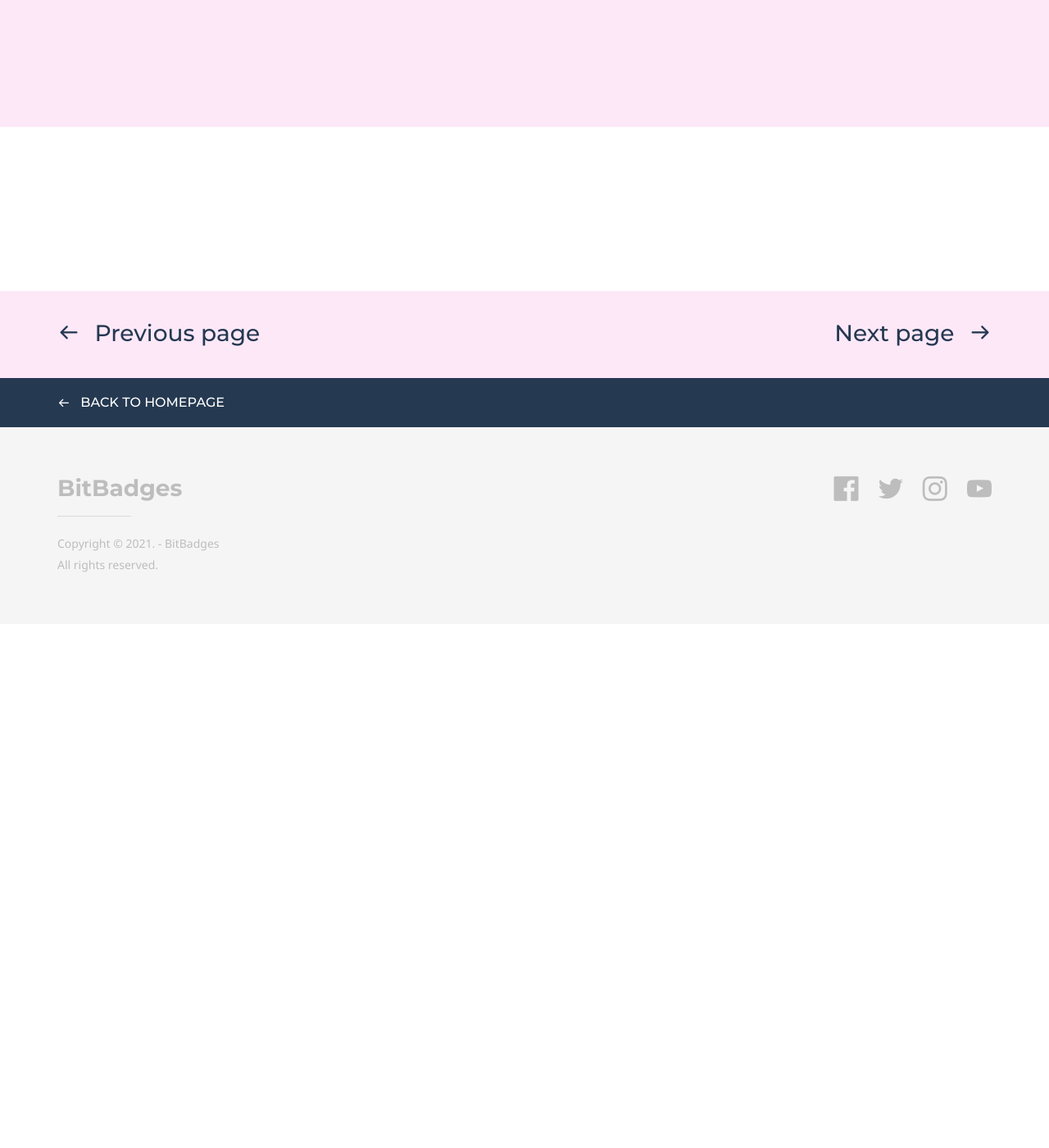
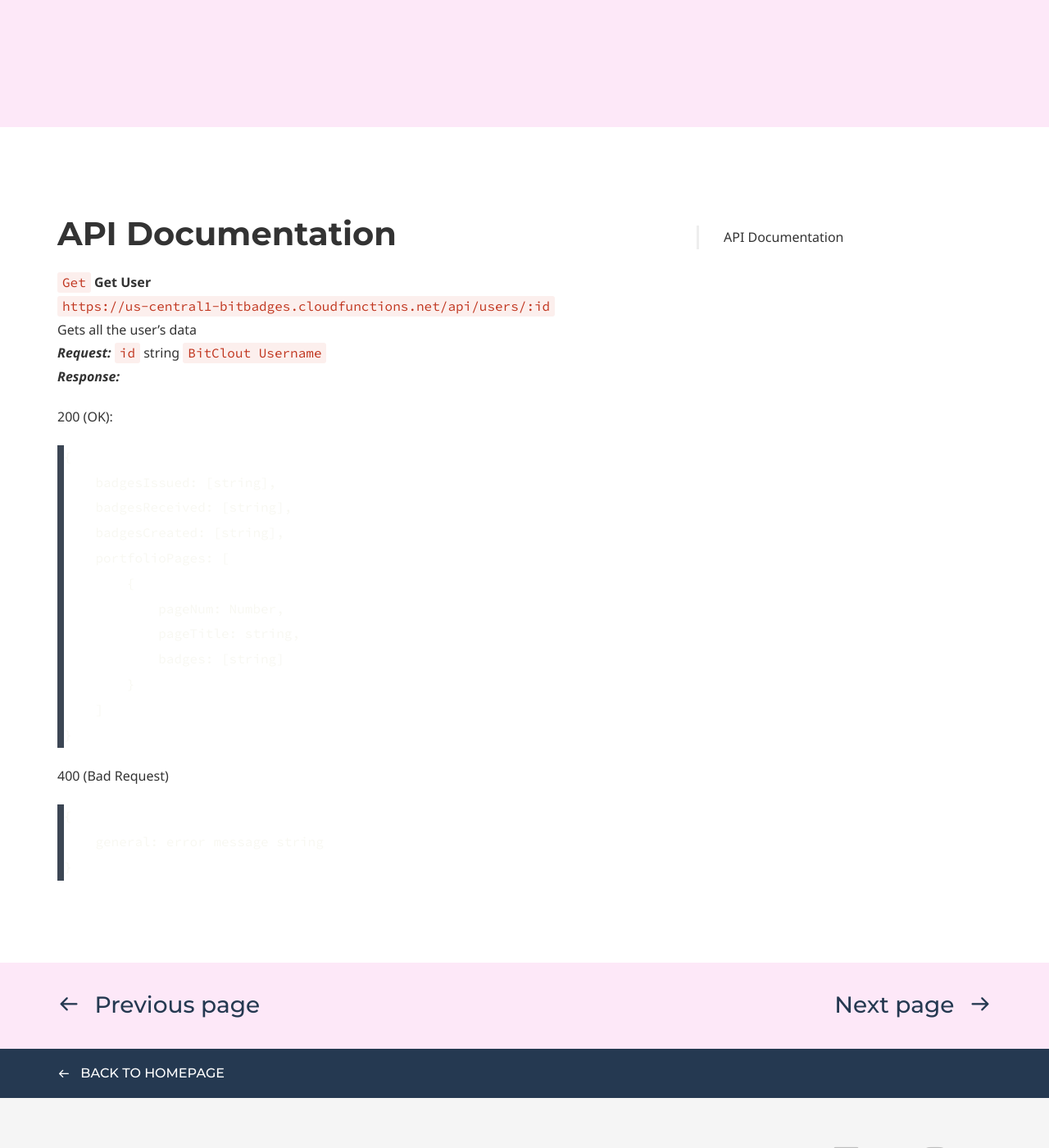
Before and after one commit to BitBadges/bitbadges.github.io, a Jekyll site: the page built from api.md, in a window 1280 px wide and 1400 px high, scrolled down 439 px. Shown: the whole window at 82% size. Built offline with Jekyll 4.4.1, drawn with Linux system fonts in a browser that asks for light colours; some web fonts are replaced; before the commit the page ends 1200 px from its top, so only the background shows below that.

Commit message:
Update api.md

````diff
--- a/api.md
+++ b/api.md
@@ -27,3 +27,32 @@ page_nav:
         content: Next page
         url: 'https://bitbadges.github.io'
 ---
+
+# API Documentation
+
+`Get` **Get User**
+`https://us-central1-bitbadges.cloudfunctions.net/api/users/:id`
+Gets all the user's data
+***Request:*** `id` string `BitClout Username`
+***Response:***
+> 200 (OK):
+``` JavaScript
+{
+    badgesIssued: [string],
+    badgesReceived: [string],
+    badgesCreated: [string],
+    portfolioPages: [
+        {
+            pageNum: Number,
+            pageTitle: string,
+            badges: [string]
+        }
+    ]
+}
+```
+> 400 (Bad Request)
+``` JavaScript
+{
+    general: error message string
+}
+```
````
